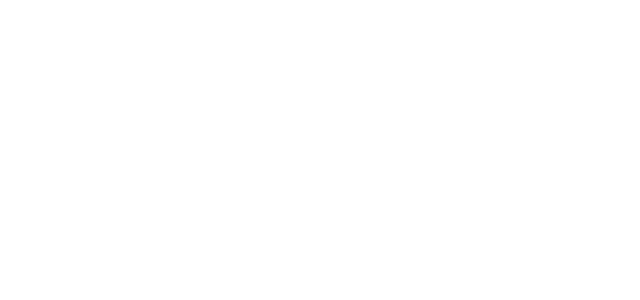
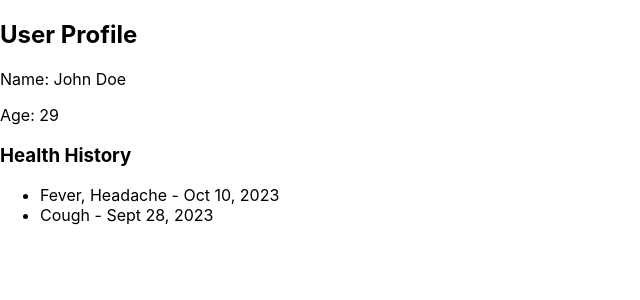
Before and after one commit to Manav108-hub/Vultr-Cloud-Project, a React (Create React App) app in the folder Frontend/: page /profile in a window 1280 px wide. Shown: the top 300 px of the page, without its empty margins (0-640 px from the left). Built offline with nearby package versions, Linux system fonts and the light colour scheme.

Commit message:
Frontend

```diff
--- a/Frontend/package.json
+++ b/Frontend/package.json
@@ -8,6 +8,7 @@
     "@testing-library/user-event": "^13.5.0",
     "react": "^18.3.1",
     "react-dom": "^18.3.1",
+    "react-router-dom": "^6.27.0",
     "react-scripts": "5.0.1",
     "web-vitals": "^2.1.4"
   },
--- a/Frontend/src/App.js
+++ b/Frontend/src/App.js
@@ -1,15 +1,34 @@
-import Navbar from './Components/Navbar';
-import React from 'react';
+import React, { useState } from 'react';
+import { BrowserRouter as Router, Route, Routes } from 'react-router-dom';
+import Login from './Components/Login';
+import Dashboard from './Components/Dashboard';
+import Profile from './Components/Profile';
+import HealthReport from './Components/HealthReport';
 
-function App()
-{
+const App = () => {
+  const [isAuthenticated, setIsAuthenticated] = useState(true);
+
+  const handleLogin = (email, password, navigate) => {
+    // Mock login (replace with actual authentication logic)
+    setIsAuthenticated(true);
+    navigate('/dashboard'); // Redirect to dashboard after login
+  };
+
   return (
-  <>
-
-      <Navbar  />
-
-  </>
-);
-}
+    <Router>
+      {isAuthenticated ? (
+        <Routes>
+          <Route path="/dashboard" element={<Dashboard />} />
+          <Route path="/profile" element={<Profile />} />
+          <Route path="/report" element={<HealthReport />} />
+        </Routes>
+      ) : (
+        <Routes>
+          <Route path="*" element={<Login onLogin={handleLogin} />} />
+        </Routes>
+      )}
+    </Router>
+  );
+};
 
 export default App;
--- a/Frontend/src/Components/Dashboard.js
+++ b/Frontend/src/Components/Dashboard.js
@@ -1,11 +1,17 @@
-import React from 'react'
+import React from 'react';
+import { Link } from 'react-router-dom';
 
-function Dashboard() {
+const Dashboard = () => {
   return (
-    <div>
+    <div className="dashboard-container">
+      <h1>Welcome to HealthMate</h1>
+      <div className="dashboard-links">
+        <Link to="/chat">Chat with HealthMate</Link>
+        <Link to="/profile">View Profile</Link>
+        <Link to="/report">View Health Reports</Link>
+      </div>
+    </div>
+  );
+};
 
-    </div>
-  )
-}
-
-export default Dashboard
+export default Dashboard;
--- a/Frontend/src/Components/HealthReport.js
+++ b/Frontend/src/Components/HealthReport.js
@@ -1,11 +1,14 @@
-import React from 'react'
+import React from 'react';
 
-function HealthReport() {
+const HealthReport = () => {
   return (
-    <div>
+    <div className="report-container">
+      <h2>Your Health Report</h2>
+      {/* Mock-up for health data visualization */}
+      <p>Last Checkup: Oct 10, 2023</p>
+      <p>Recommendation: Drink more water and get 8 hours of sleep daily.</p>
+    </div>
+  );
+};
 
-    </div>
-  )
-}
-
-export default HealthReport
+export default HealthReport;
--- a/Frontend/src/Components/Login.js
+++ b/Frontend/src/Components/Login.js
@@ -1,11 +1,35 @@
-import React from 'react'
+import React, { useState } from 'react';
 
-function Login() {
+const Login = ({ onLogin }) => {
+  const [email, setEmail] = useState('');
+  const [password, setPassword] = useState('');
+
+  const handleSubmit = (e) => {
+    e.preventDefault();
+    // Call authentication logic
+    onLogin(email, password);
+  };
+
   return (
-    <div>
+    <div className="login-container">
+      <h2>Login</h2>
+      <form onSubmit={handleSubmit}>
+        <input
+          type="email"
+          placeholder="Email"
+          value={email}
+          onChange={(e) => setEmail(e.target.value)}
+        />
+        <input
+          type="password"
+          placeholder="Password"
+          value={password}
+          onChange={(e) => setPassword(e.target.value)}
+        />
+        <button type="submit">Login</button>
+      </form>
+    </div>
+  );
+};
 
-    </div>
-  )
-}
-
-export default Login
+export default Login;
--- a/Frontend/src/Components/Navbar.js
+++ /dev/null
@@ -1,11 +0,0 @@
-import React from 'react'
-
-function Navbar() {
-  return (
-    <div>
-
-    </div>
-  )
-}
-
-export default Navbar
--- a/Frontend/src/Components/Profile.js
+++ b/Frontend/src/Components/Profile.js
@@ -1,11 +1,25 @@
-import React from 'react'
+import React from 'react';
 
-function Profile() {
+const Profile = () => {
+  const user = {
+    name: 'John Doe',
+    age: 29,
+    healthHistory: ['Fever, Headache - Oct 10, 2023', 'Cough - Sept 28, 2023']
+  };
+
   return (
-    <div>
+    <div className="profile-container">
+      <h2>User Profile</h2>
+      <p>Name: {user.name}</p>
+      <p>Age: {user.age}</p>
+      <h3>Health History</h3>
+      <ul>
+        {user.healthHistory.map((entry, index) => (
+          <li key={index}>{entry}</li>
+        ))}
+      </ul>
+    </div>
+  );
+};
 
-    </div>
-  )
-}
-
-export default Profile
+export default Profile;
```
Also changed, not shown: 1 other file (tests, documents, lock files or other folders).
